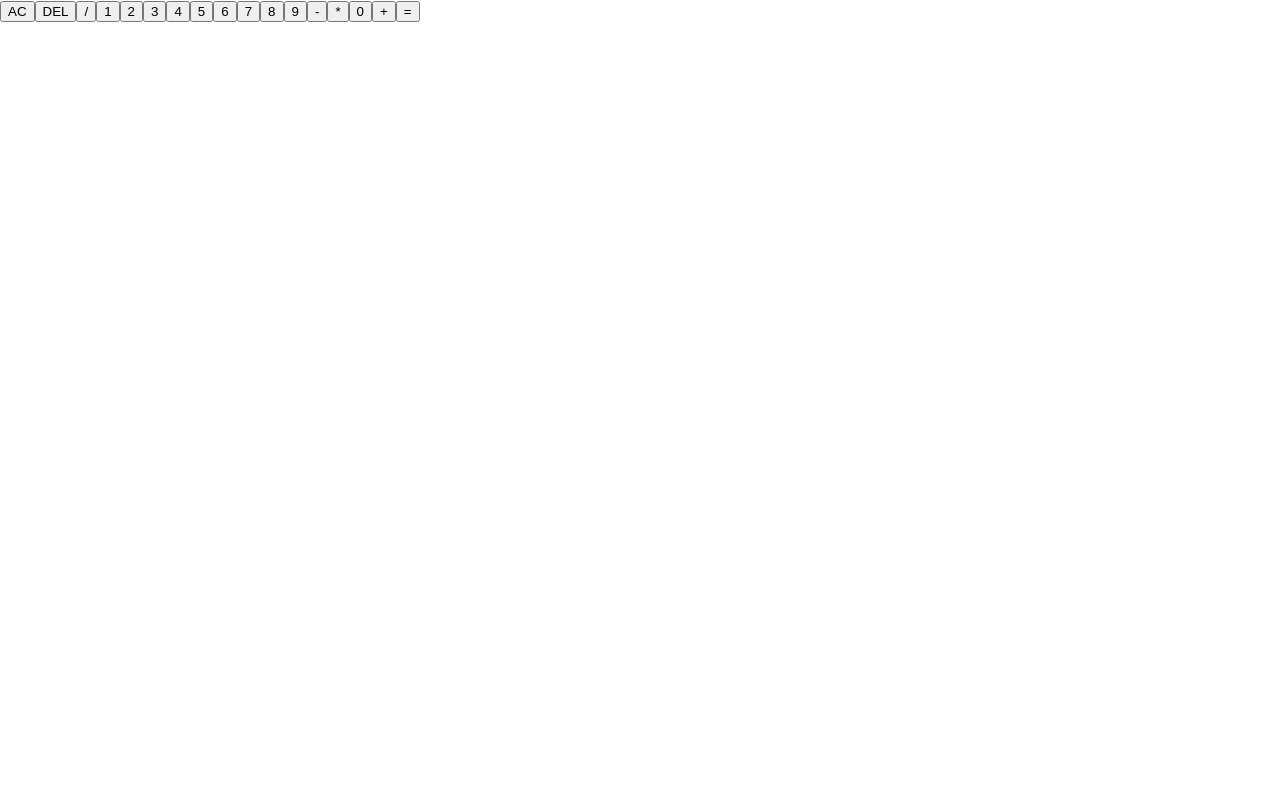
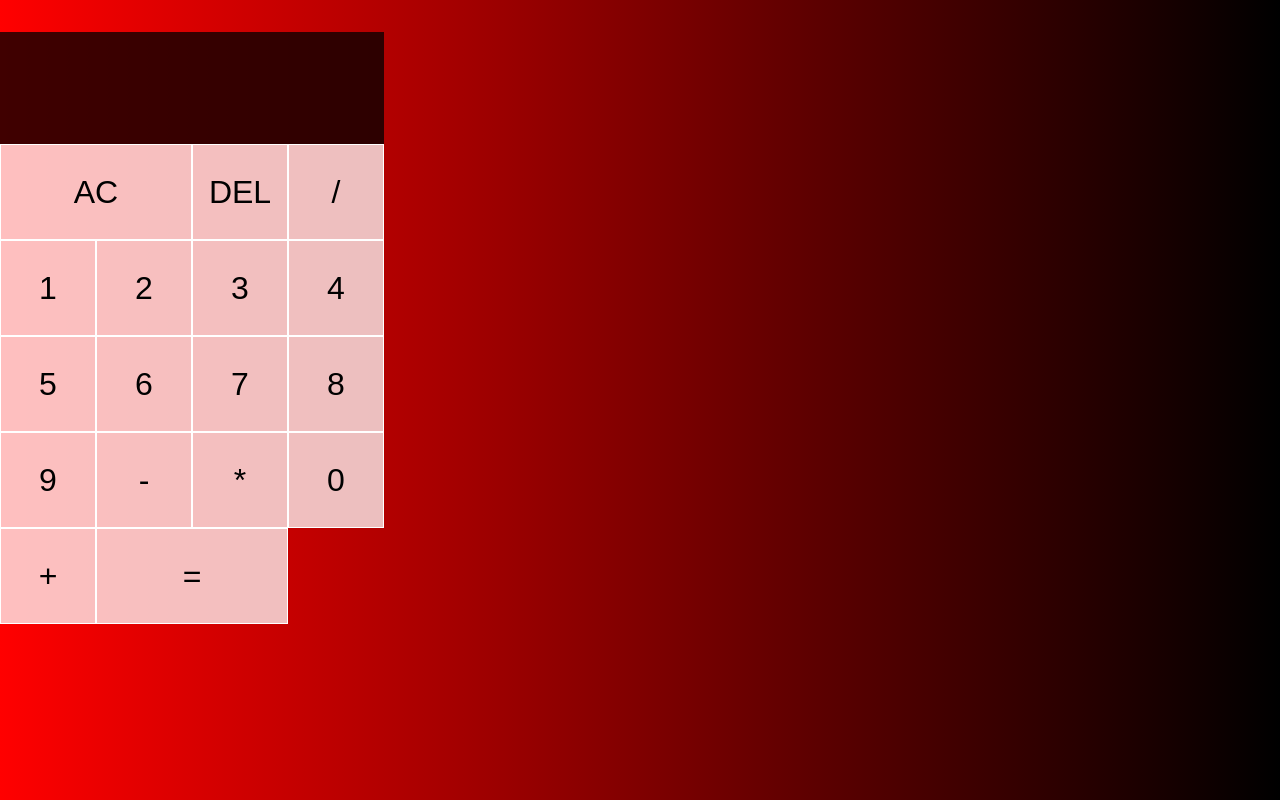
Before and after one commit to KevRdz/react-calculator, a React (Create React App) app: page / in a window 1280 px wide. Built offline with nearby package versions, Linux system fonts and the light colour scheme.

Commit message:
aadd styling to app

```diff
--- a/src/App.css
+++ b/src/App.css
@@ -1,38 +1,53 @@
-.App {
-  text-align: center;
+*, *::before, *::after {
+  box-sizing: border-box;
 }
 
-.App-logo {
-  height: 40vmin;
-  pointer-events: none;
+body {
+  margin: 0;
+  background: linear-gradient(to right, red, black);
 }
 
-@media (prefers-reduced-motion: no-preference) {
-  .App-logo {
-    animation: App-logo-spin infinite 20s linear;
-  }
+.calculator-grid {
+  display: grid;
+  margin-top: 2rem;
+  grid-template-columns: repeat(4, 6rem);
+  grid-template-rows: minmax(7rem, auto) repeat(5, 6rem)
 }
 
-.App-header {
-  background-color: #282c34;
-  min-height: 100vh;
+.calculator-grid > button {
+  cursor: pointer;
+  font-size: 2rem;
+  border: 1px solid white;
+  outline: none;
+  background-color: rgba(255, 255, 255, .75);
+}
+
+.calculator-grid > button:hover, .calculator-grid > button:focus {
+  background-color: rgba(255, 255, 255, .75);
+}
+
+.span-two {
+  grid-column: span 2;
+}
+
+.output {
+  grid-column: 1 / -1;
+  background-color: rgba(0, 0, 0, .75);
   display: flex;
   flex-direction: column;
-  align-items: center;
-  justify-content: center;
-  font-size: calc(10px + 2vmin);
-  color: white;
+  align-items: flex-end;
+  justify-content: space-around;
+  padding: .75rem;
+  word-wrap: break-word;
+  word-break: break-all;
 }
 
-.App-link {
-  color: #61dafb;
+.output .previous-operand {
+  color: rgba(255, 255, 255, .75);
+  font-size: 1.5rem;
 }
 
-@keyframes App-logo-spin {
-  from {
-    transform: rotate(0deg);
-  }
-  to {
-    transform: rotate(360deg);
-  }
+.output .current-operand {
+  color: white;
+  font-size: 2.5rem;
 }
--- a/src/index.js
+++ b/src/index.js
@@ -1,6 +1,6 @@
 import React from 'react';
 import ReactDOM from 'react-dom/client';
-import './index.css';
+// import './index.css';
 import App from './App';
 import reportWebVitals from './reportWebVitals';
 
```
Also changed, not shown: src/setupTests.js (deleted, +0 -5 lines), src/logo.svg (deleted), 1 other file (tests, documents, lock files or other folders).
